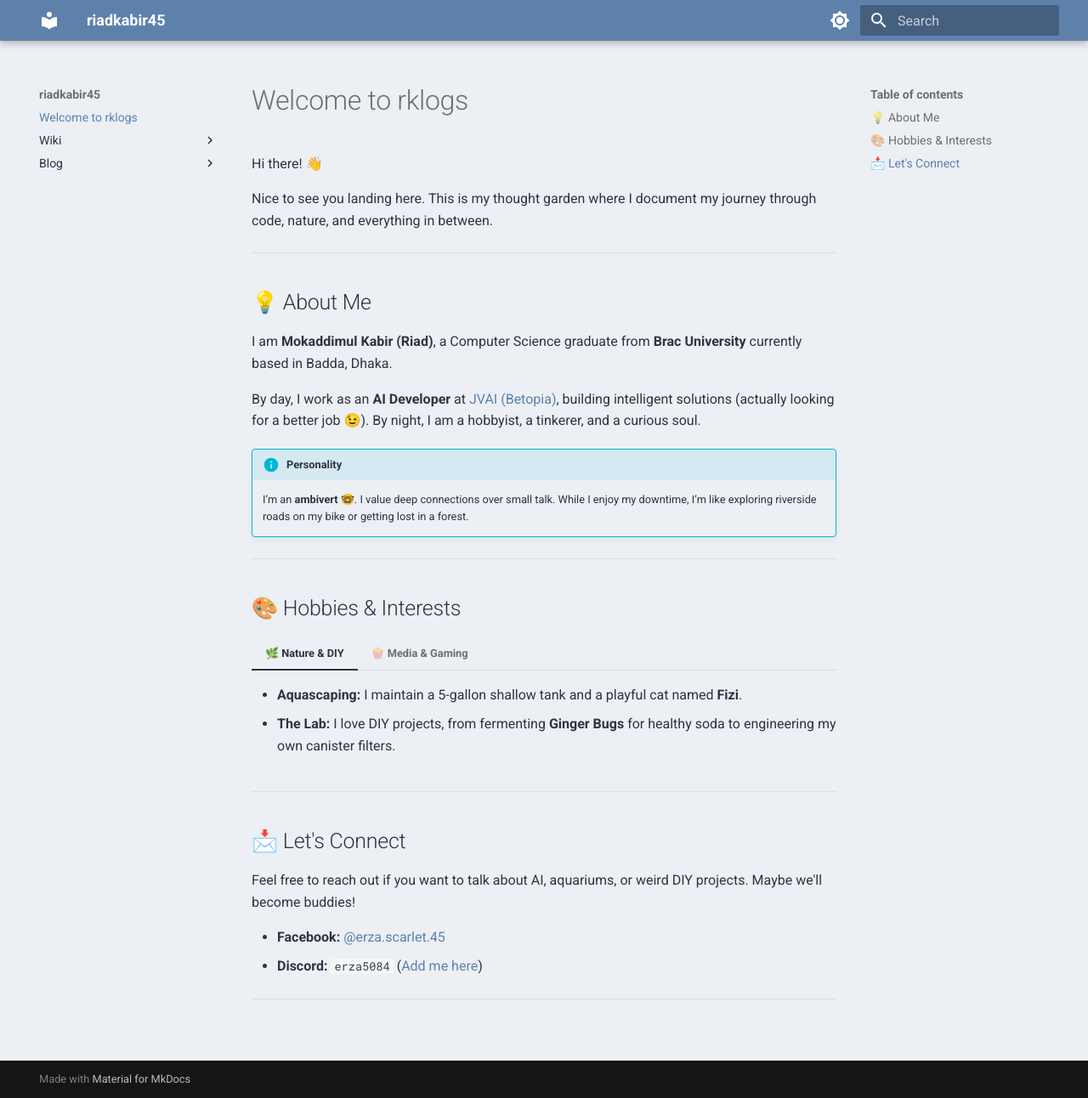
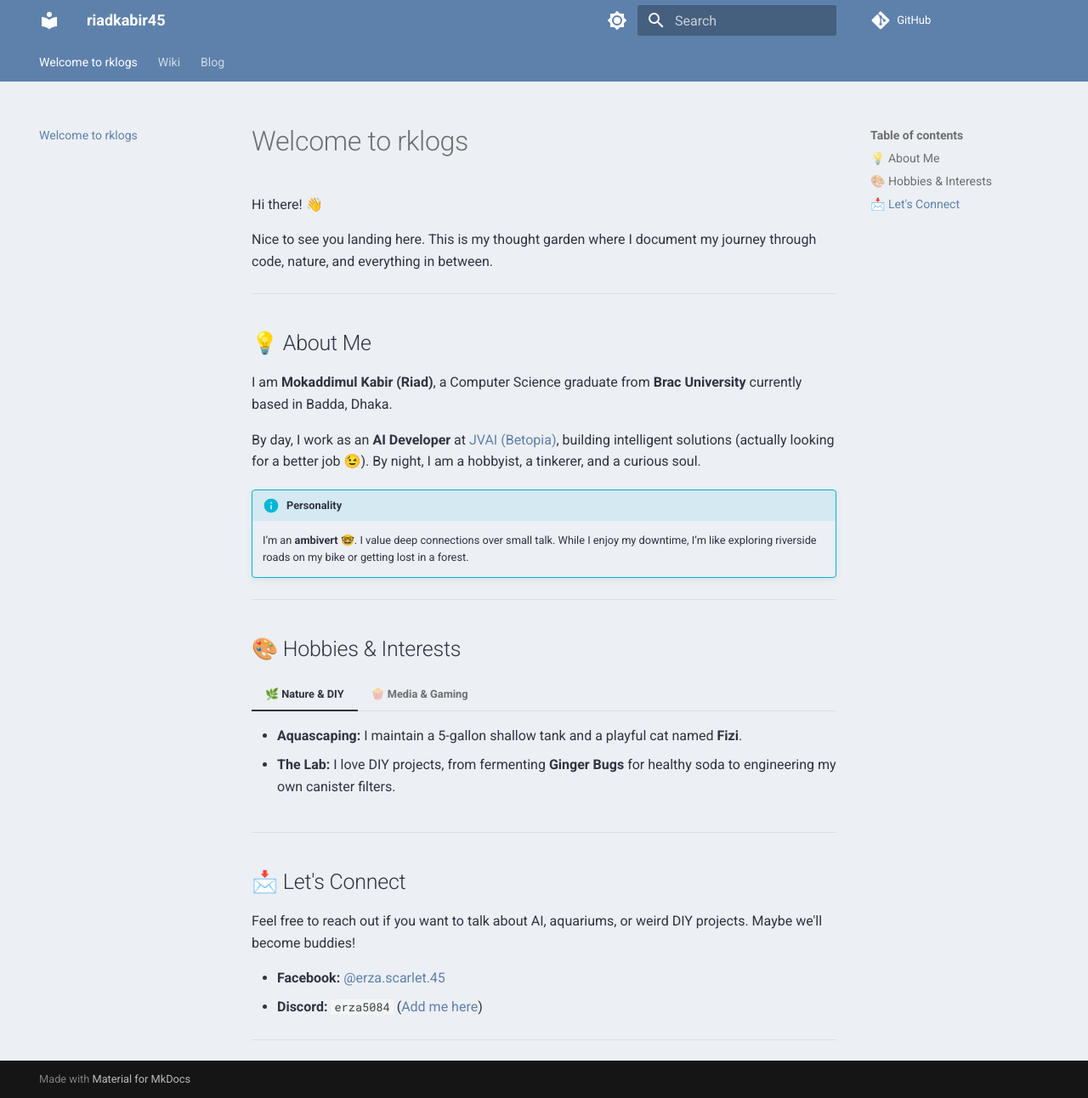
Before and after one commit to riadkabir45/wiki.riadkabir45.io, an MkDocs documentation site: the page built from docs/index.md, in a window 1280 px wide and 1292 px high. Shown: the whole window at 85% size. Built offline with MkDocs 1.6.1 and Material for MkDocs 9.7.7, drawn with Linux system fonts in a browser that asks for light colours; plug-ins that fetch from the network failed and are left out; comment, search, counter and statistics services are not loaded; some of the changed lines change nothing that is shown.

Commit message:
fix: optimie

```diff
--- a/mkdocs.yml
+++ b/mkdocs.yml
@@ -1,5 +1,9 @@
 site_name: riadkabir45
+# FIX: Full URL ensures social cards and internal logic handle the subfolder correctly
 site_url: https://riadkabir45.github.io/wiki.riadkabir45.io/
+
+repo_url: https://github.com/riadkabir45/wiki.riadkabir45.io
+edit_uri: edit/main/docs/
 
 extra_css:
   - stylesheets/extra.css
@@ -8,6 +12,10 @@
   name: material
   features:
     - navigation.indexes
+    - navigation.tabs
+    - navigation.top
+    - content.code.copy
+    - content.code.annotate
   palette:
     - scheme: default
       primary: custom
@@ -21,9 +29,6 @@
       toggle:
         icon: material/brightness-4
         name: Switch to light mode
-  highlightjs: true
-  hljs_languages:
-    - bash
 
 plugins:
   - search
@@ -31,9 +36,14 @@
       post_excerpt: required
       authors_profiles: true
       post_readtime: true
+      # This helps ensure the blog is isolated to its own directory
+      blog_dir: blog
   - tags
   - social
-  - optimize
+  - optimize:
+      # PERMA-FIX: This prevents the 'ValueError' by ensuring the plugin
+      # doesn't try to optimize files that are already cached/moved.
+      cache_dir: .cache/plugin/optimize
 
 markdown_extensions:
   - pymdownx.highlight:
@@ -47,8 +57,17 @@
           format: !!python/name:pymdownx.superfences.fence_code_format
   - admonition
   - footnotes
+  - attr_list
+  - md_in_html
   - pymdownx.tabbed:
       alternate_style: true
   - pymdownx.tasklist:
       custom_checkbox: true
   - pymdownx.details
+
+# Setting validation to 'warn' prevents absolute links from CRASHING the build,
+# though you should still fix them to prevent 404s on the site.
+validation:
+  links:
+    absolute_links: warn
+    undeclared_html_links: warn
```
